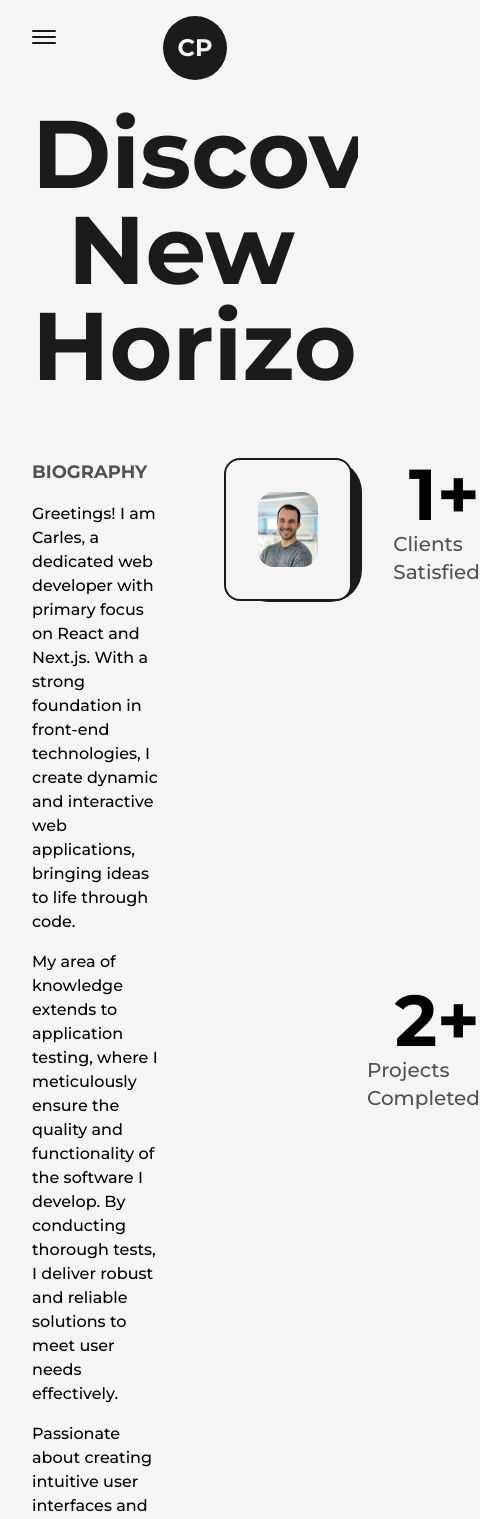
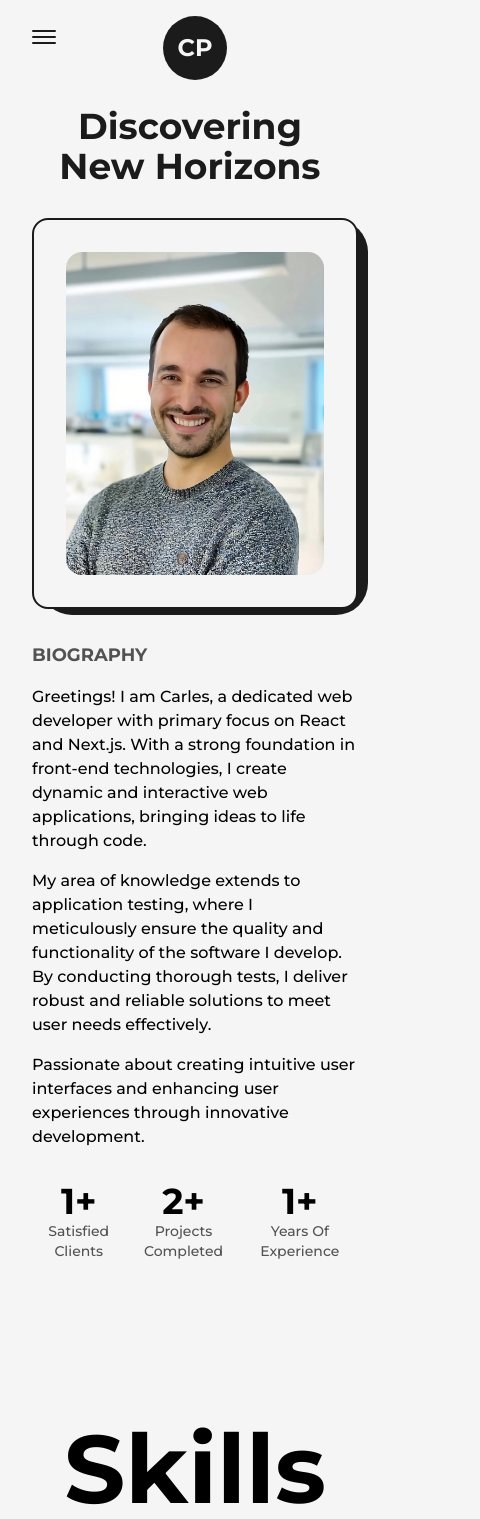
Before and after one commit to cpcastells/cpcastells_portfolio, a Next.js app: page /about in a window 390 px wide. Shown: the top 1519 px of the page, 480 px wide, since content can reach past the window. Built offline with nearby package versions, Linux system fonts and the light colour scheme.

Commit message:
Add media queries for text sizes and positions

```diff
--- a/src/app/about/page.tsx
+++ b/src/app/about/page.tsx
@@ -17,10 +17,10 @@
       <Layout className="pt-16">
         <AnimatedText
           text="Discovering new horizons"
-          className="text-8xl mb-16"
+          className="text-8xl mb-16 lg:text-7xl sm:text-6xl xs:text-4xl sm:mb-8"
         />
-        <div className="grid w-full grid-cols-8 gap-16">
-          <div className="col-span-3 flex flex-col items-start justify-start">
+        <div className="grid w-full grid-cols-8 gap-16 sm:gap-8">
+          <div className="col-span-3 flex flex-col items-start justify-start xl:col-span-4 md:order-2 md:col-span-8">
             <h2 className="mb-4 text-lg font-bold uppercase text-dark/75 dark:text-light/75">
               Biography
             </h2>
@@ -42,7 +42,10 @@
             </p>
           </div>
 
-          <div className="col-span-3 relative h-max rounded-2xl border-2 border-solid border-dark bg-light p-8 dark:bg-dark dark:border-light">
+          <div
+            className="col-span-3 relative h-max rounded-2xl border-2 border-solid border-dark bg-light p-8
+          dark:bg-dark dark:border-light xl:col-span-4 md:order-1 md:col-span-8"
+          >
             <div className="absolute top-0 -right-3 -z-10 w-[102%] h-[102%] rounded-[2rem] bg-dark dark:bg-light" />
             <Image
               src={profilePicture}
@@ -52,22 +55,37 @@
               sizes="(max-width: 768px) 100vw, (max-width: 1200px) 50vw, 33vw"
             />
           </div>
-          <div className="col-span-2 flex flex-col items-end justify-between">
-            <div className="flex flex-col items-end justify-center">
-              <span className="text-7xl font-bold">1+</span>
-              <h3 className="text-xl font-medium capitalize text-dark/75 dark:text-light/75">
-                clients satisfied
+          <div className="col-span-2 flex flex-col items-end justify-between xl:col-span-8 xl:flex-row xl:items-center md:order-3">
+            <div className="flex flex-col items-end justify-center xl:items-center">
+              <span className="text-7xl font-bold md:text-6xl sm:text-5xl xs:text-4xl">
+                1+
+              </span>
+              <h3
+                className="text-xl font-medium capitalize text-dark/75 dark:text-light/75 xl:text-center md:text-lg
+              sm:text-base xs:text-sm"
+              >
+                satisfied clients
               </h3>
             </div>
-            <div className="flex flex-col items-end justify-center">
-              <span className="text-7xl font-bold">2+</span>
-              <h3 className="text-xl font-medium capitalize text-dark/75 dark:text-light/75">
+            <div className="flex flex-col items-end justify-center xl:items-center">
+              <span className="text-7xl font-bold md:text-6xl sm:text-5xl xs:text-4xl">
+                2+
+              </span>
+              <h3
+                className="text-xl font-medium capitalize text-dark/75 dark:text-light/75 xl:text-center md:text-lg
+              sm:text-base xs:text-sm"
+              >
                 projects completed
               </h3>
             </div>
-            <div className="flex flex-col items-end justify-center">
-              <span className="text-7xl font-bold">1+</span>
-              <h3 className="text-xl font-medium capitalize text-dark/75 dark:text-light/75">
+            <div className="flex flex-col items-end justify-center xl:items-center">
+              <span className="text-7xl font-bold md:text-6xl sm:text-5xl xs:text-4xl">
+                1+
+              </span>
+              <h3
+                className="text-xl font-medium capitalize text-dark/75 dark:text-light/75 xl:text-center md:text-lg
+              sm:text-base xs:text-sm"
+              >
                 years of experience
               </h3>
             </div>
```
